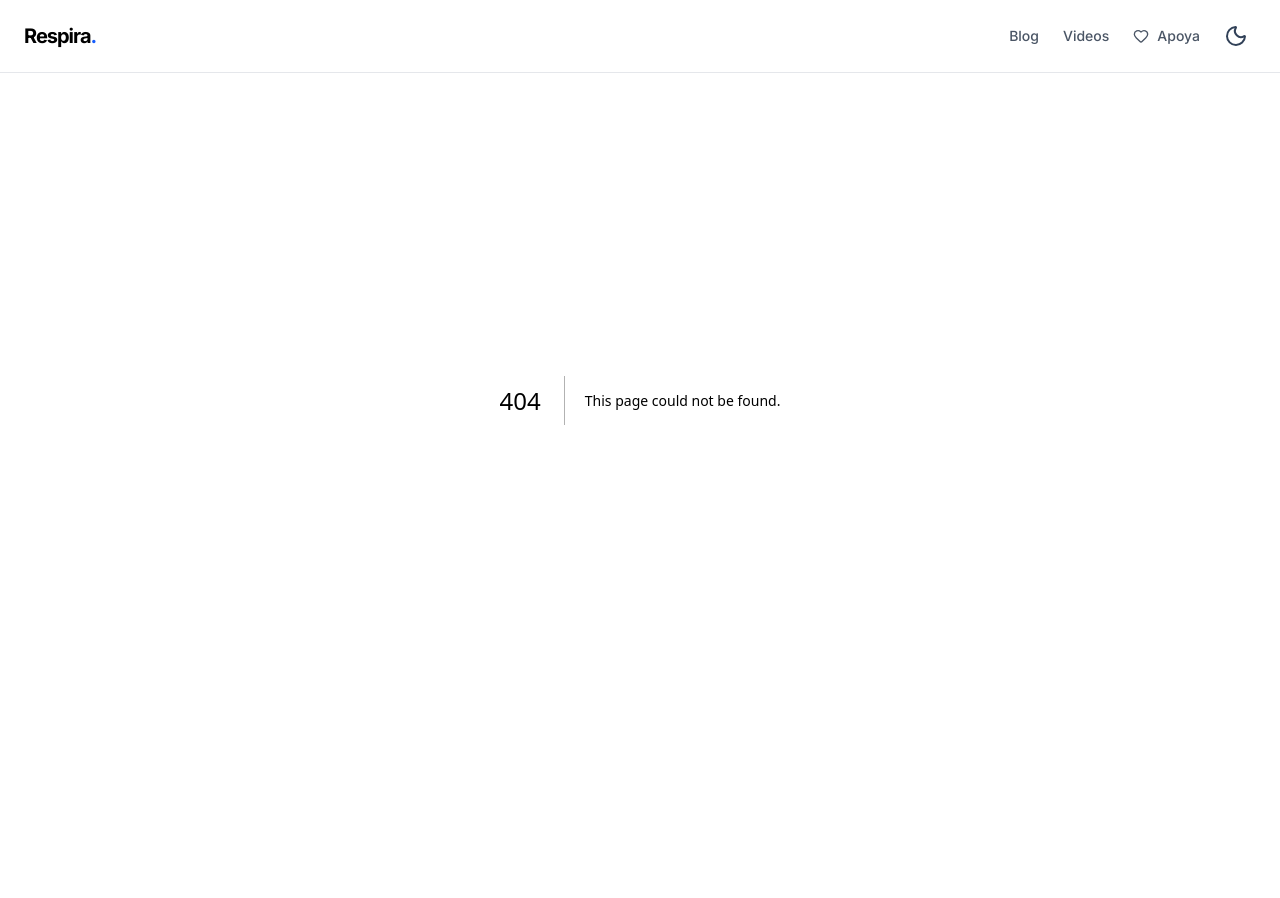
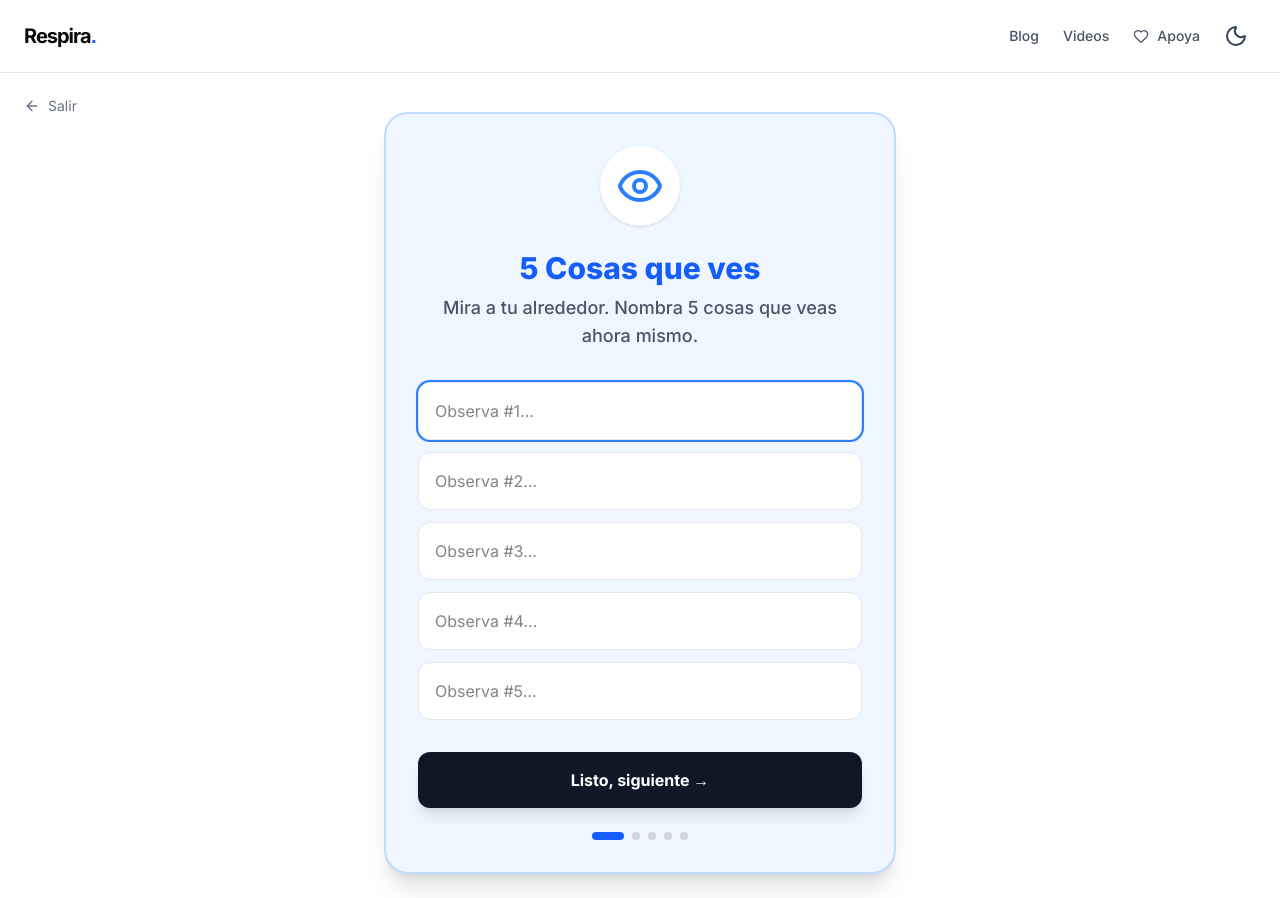
Before and after one commit to AxelJhostin/respira-bro, a Next.js app: page /herramientas/grounding in a window 1280 px wide. Before the commit this address had no page. Before the commit the page ends 800 px from the top, so only its background shows below. Built offline with nearby package versions, Linux system fonts and the light colour scheme.

Commit message:
Se le agregaron Grounding 5-4-3-2-1

```diff
--- /dev/null
+++ b/src/app/herramientas/grounding/page.tsx
@@ -0,0 +1,192 @@
+"use client"
+
+import { useState } from "react"
+import { motion, AnimatePresence } from "framer-motion"
+import Link from "next/link"
+import { ArrowLeft, Eye, Hand, Ear, Sparkles, CheckCircle2 } from "lucide-react"
+
+// Configuración de las 5 etapas del ejercicio
+const STEPS = [
+  {
+    count: 5,
+    id: "sight",
+    title: "Cosas que ves",
+    verb: "Observa",
+    icon: <Eye className="w-12 h-12 text-blue-500" />,
+    color: "bg-blue-50 dark:bg-blue-900/20",
+    border: "border-blue-200 dark:border-blue-800",
+    text: "text-blue-600 dark:text-blue-400",
+    desc: "Mira a tu alrededor. Nombra 5 cosas que veas ahora mismo."
+  },
+  {
+    count: 4,
+    id: "touch",
+    title: "Cosas que tocas",
+    verb: "Siente",
+    icon: <Hand className="w-12 h-12 text-teal-500" />,
+    color: "bg-teal-50 dark:bg-teal-900/20",
+    border: "border-teal-200 dark:border-teal-800",
+    text: "text-teal-600 dark:text-teal-400",
+    desc: "Toca 4 cosas cerca de ti. La tela de tu ropa, la mesa, tu piel..."
+  },
+  {
+    count: 3,
+    id: "sound",
+    title: "Cosas que oyes",
+    verb: "Escucha",
+    icon: <Ear className="w-12 h-12 text-indigo-500" />,
+    color: "bg-indigo-50 dark:bg-indigo-900/20",
+    border: "border-indigo-200 dark:border-indigo-800",
+    text: "text-indigo-600 dark:text-indigo-400",
+    desc: "Cierra los ojos un segundo. Identifica 3 sonidos lejanos o cercanos."
+  },
+  {
+    count: 2,
+    id: "smell",
+    title: "Cosas que hueles",
+    verb: "Huele",
+    icon: <Sparkles className="w-12 h-12 text-purple-500" />,
+    color: "bg-purple-50 dark:bg-purple-900/20",
+    border: "border-purple-200 dark:border-purple-800",
+    text: "text-purple-600 dark:text-purple-400",
+    desc: "Identifica 2 olores. O imagina tus 2 aromas favoritos (café, lluvia...)."
+  },
+  {
+    count: 1,
+    id: "taste",
+    title: "Cosas que saboreas",
+    verb: "Saborea",
+    icon: <CheckCircle2 className="w-12 h-12 text-orange-500" />,
+    color: "bg-orange-50 dark:bg-orange-900/20",
+    border: "border-orange-200 dark:border-orange-800",
+    text: "text-orange-600 dark:text-orange-400",
+    desc: "1 cosa que puedas saborear. O toma un sorbo de agua."
+  }
+]
+
+export default function GroundingPage() {
+  const [currentStep, setCurrentStep] = useState(0)
+  const [isFinished, setIsFinished] = useState(false)
+
+  // Inputs controlados para que el usuario sienta que "escribe" (aunque no guardemos)
+  // Generamos un objeto vacío inicial
+  const [inputs, setInputs] = useState<Record<string, string>>({})
+
+  const activeStep = STEPS[currentStep]
+
+  const handleNext = () => {
+    // Limpiamos inputs visualmente para el siguiente paso (opcional)
+    setInputs({})
+
+    if (currentStep < STEPS.length - 1) {
+      setCurrentStep(c => c + 1)
+    } else {
+      setIsFinished(true)
+    }
+  }
+
+  return (
+    <main className="min-h-screen flex flex-col items-center justify-center p-6 bg-white dark:bg-zinc-950 transition-colors pt-28">
+
+      {/* Botón Salir */}
+      <div className="absolute top-6 left-6 sm:top-24">
+        <Link href="/" className="flex items-center text-sm text-gray-500 hover:text-blue-500 transition-colors">
+          <ArrowLeft className="w-4 h-4 mr-2" /> Salir
+        </Link>
+      </div>
+
+      <div className="w-full max-w-lg">
+        <AnimatePresence mode="wait">
+          {!isFinished ? (
+            <motion.div
+              key={currentStep}
+              initial={{ opacity: 0, y: 20 }}
+              animate={{ opacity: 1, y: 0 }}
+              exit={{ opacity: 0, y: -20 }}
+              transition={{ duration: 0.3 }}
+              className={`p-8 rounded-3xl shadow-xl border-2 ${activeStep.border} ${activeStep.color} transition-all`}
+            >
+              <div className="flex justify-center mb-6">
+                <div className="p-4 bg-white dark:bg-zinc-900 rounded-full shadow-sm">
+                  {activeStep.icon}
+                </div>
+              </div>
+
+              <h2 className={`text-3xl font-extrabold text-center mb-2 ${activeStep.text}`}>
+                {activeStep.count} {activeStep.title}
+              </h2>
+
+              <p className="text-center text-gray-600 dark:text-gray-300 mb-8 text-lg font-medium">
+                {activeStep.desc}
+              </p>
+
+              {/* Generamos los inputs dinámicamente según el "count" del paso */}
+              <div className="space-y-3 mb-8">
+                {Array.from({ length: activeStep.count }).map((_, i) => (
+                  <input
+                    key={i}
+                    type="text"
+                    placeholder={`${activeStep.verb} #${i + 1}...`}
+                    className="w-full p-4 rounded-xl border border-gray-200 dark:border-zinc-700 bg-white dark:bg-zinc-900 focus:ring-2 focus:ring-blue-500 outline-none transition-shadow"
+                    autoFocus={i === 0}
+                  />
+                ))}
+              </div>
+
+              <button
+                onClick={handleNext}
+                className="w-full py-4 bg-gray-900 dark:bg-white text-white dark:text-black font-bold rounded-xl hover:scale-[1.02] active:scale-[0.98] transition-transform shadow-lg"
+              >
+                Listo, siguiente →
+              </button>
+
+              <div className="mt-6 flex justify-center gap-2">
+                {STEPS.map((_, i) => (
+                  <div
+                    key={i}
+                    className={`h-2 rounded-full transition-all duration-300 ${
+                      i === currentStep ? `w-8 ${activeStep.text.replace('text-', 'bg-')}` : "w-2 bg-gray-300 dark:bg-zinc-700"
+                    }`}
+                  />
+                ))}
+              </div>
+
+            </motion.div>
+          ) : (
+            // PANTALLA FINAL
+            <motion.div
+              initial={{ scale: 0.8, opacity: 0 }}
+              animate={{ scale: 1, opacity: 1 }}
+              className="text-center bg-white dark:bg-zinc-900 p-10 rounded-3xl shadow-2xl border border-gray-100 dark:border-zinc-800"
+            >
+              <div className="mb-6 inline-block p-4 bg-green-100 dark:bg-green-900/30 rounded-full">
+                <CheckCircle2 className="w-16 h-16 text-green-500" />
+              </div>
+
+              <h2 className="text-3xl font-bold mb-4 text-gray-900 dark:text-white">
+                ¡Conexión completada!
+              </h2>
+
+              <p className="text-gray-600 dark:text-gray-300 mb-8 text-lg">
+                Acabas de hackear a tu sistema nervioso para volver al presente. ¿Cómo te sientes?
+              </p>
+
+              <div className="grid gap-4">
+                <Link href="/">
+                  <button className="w-full py-4 bg-blue-600 text-white font-bold rounded-xl hover:bg-blue-700 transition-colors">
+                    Volver al inicio
+                  </button>
+                </Link>
+                <Link href="/apoya">
+                  <button className="w-full py-4 bg-gray-100 dark:bg-zinc-800 text-gray-600 dark:text-gray-300 font-bold rounded-xl hover:bg-gray-200 dark:hover:bg-zinc-700 transition-colors">
+                    Apoyar este proyecto
+                  </button>
+                </Link>
+              </div>
+            </motion.div>
+          )}
+        </AnimatePresence>
+      </div>
+    </main>
+  )
+}
--- a/src/app/page.tsx
+++ b/src/app/page.tsx
@@ -2,7 +2,7 @@
 
 import Link from "next/link";
 import QuoteGenerator from "@/components/QuoteGenerator";
-import { BookOpen, PlayCircle } from "lucide-react";
+import { BookOpen, PlayCircle, Anchor } from "lucide-react"; // Agrega Anchor
 
 export default function Home() {
   return (
@@ -48,7 +48,7 @@ export default function Home() {
             O explora a tu ritmo
           </p>
 
-          <div className="grid grid-cols-1 sm:grid-cols-2 gap-4">
+          <div className="grid grid-cols-1 md:grid-cols-3 gap-4">
             {/* Tarjeta BLOG */}
             <Link href="/blog" className="group">
               <div className="p-6 rounded-2xl border border-gray-200 dark:border-zinc-800 bg-gray-50 dark:bg-zinc-900 hover:border-blue-500 dark:hover:border-blue-500 transition-all cursor-pointer text-left">
@@ -70,6 +70,18 @@ export default function Home() {
                 </p>
               </div>
             </Link>
+
+            {/* Tarjeta GROUNDING */}
+            <Link href="/herramientas/grounding" className="group">
+              <div className="p-6 h-full rounded-2xl border border-gray-200 dark:border-zinc-800 bg-gray-50 dark:bg-zinc-900 hover:border-teal-500 dark:hover:border-teal-500 transition-all cursor-pointer text-left">
+                <Anchor className="w-8 h-8 text-teal-500 mb-3 group-hover:scale-110 transition-transform" />
+                <h3 className="font-bold text-lg text-gray-900 dark:text-white">Grounding 5-4-3-2-1</h3>
+                <p className="text-sm text-gray-500 dark:text-gray-400 mt-1">
+                  Técnica rápida para detener ataques de pánico.
+                </p>
+              </div>
+            </Link>
+
           </div>
         </div>
 
```
